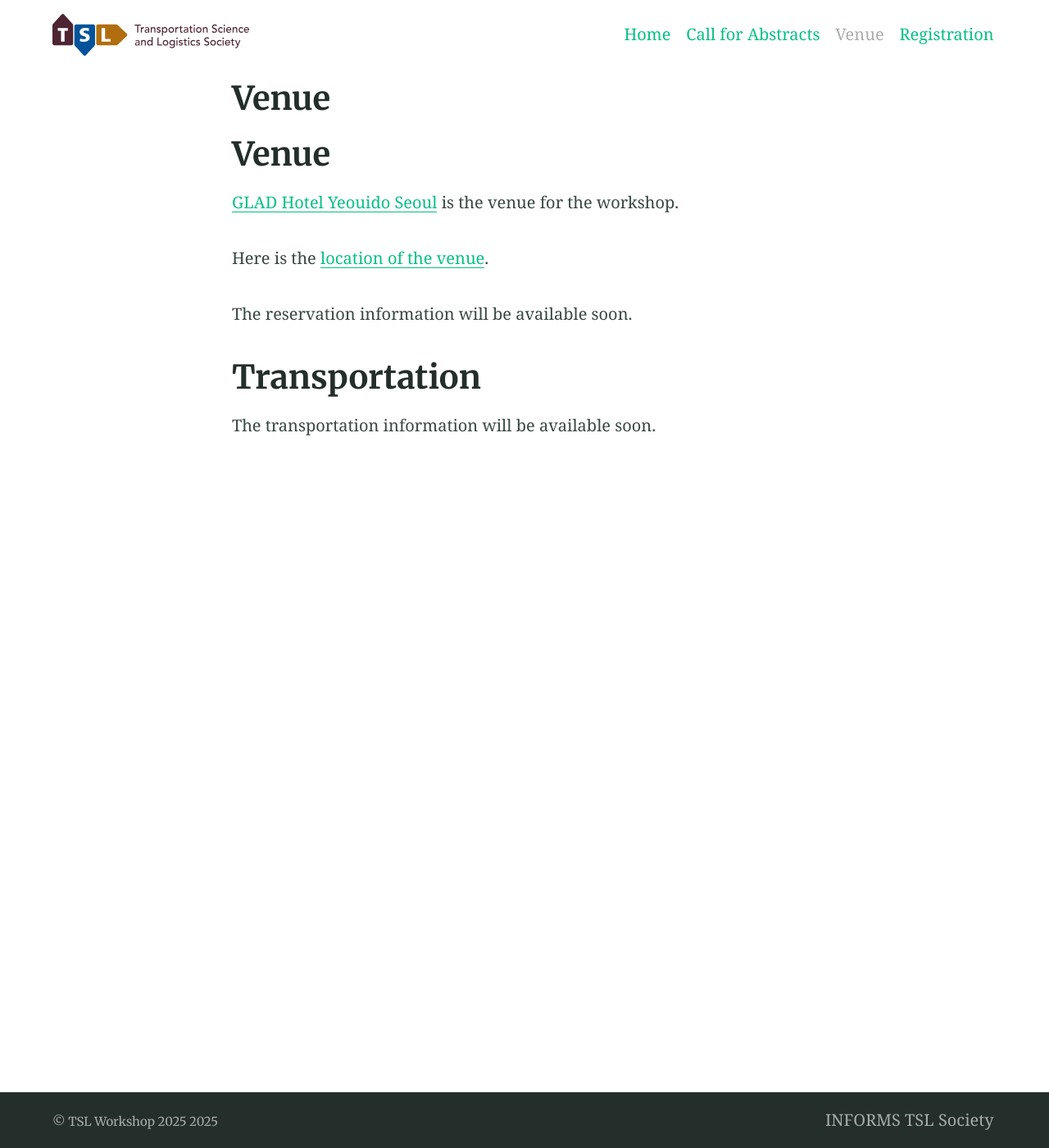
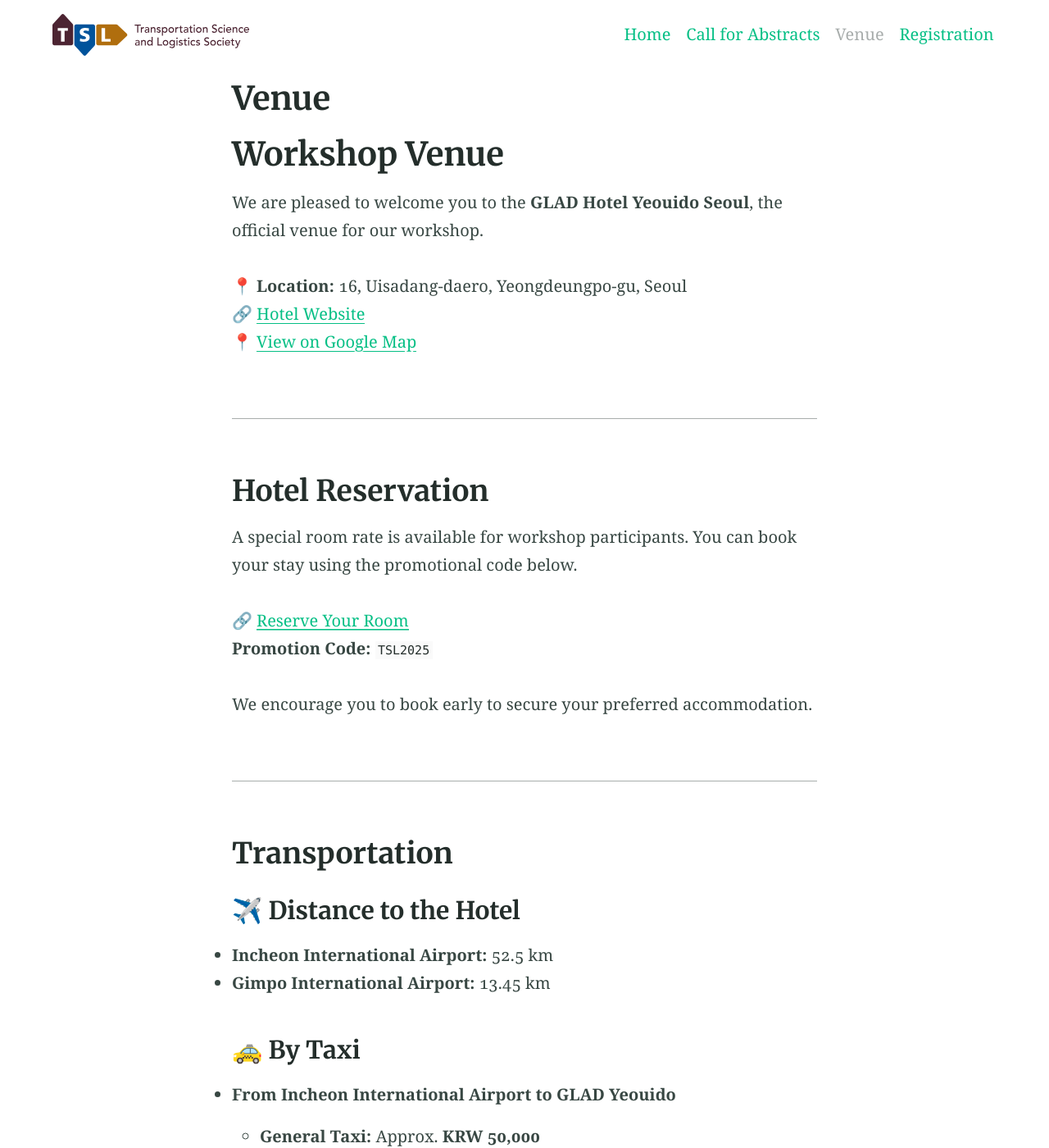
Before and after one commit to tsl2025kaist/tsl2025kaist.github.io, a Jekyll site: the page built from venue.md, in a window 1280 px wide and 1400 px high. Shown: the whole window at 82% size. Built offline with Jekyll 4.4.1, drawn with Linux system fonts in a browser that asks for light colours; some of the changed text lies outside the part shown.

Commit message:
update venue information

```diff
--- a/venue.md
+++ b/venue.md
@@ -4,15 +4,41 @@
 ---
 
 
-# Venue
+# Workshop Venue
 
-[GLAD Hotel Yeouido Seoul](https://www.glad-hotels.com/yeouido/index.do?locale=en) is the venue for the workshop.
+We are pleased to welcome you to the **GLAD Hotel Yeouido Seoul**, the official venue for our workshop.
 
-Here is the [location of the venue](https://maps.app.goo.gl/YHT8KQnnpna6hvMw5).
+📍 **Location:** 16, Uisadang-daero, Yeongdeungpo-gu, Seoul
+🔗 [Hotel Website](https://www.glad-hotels.com/yeouido/index.do?locale=en)
+📍 [View on Google Map](https://maps.app.goo.gl/YHT8KQnnpna6hvMw5)
 
-The reservation information will be available soon.
+---
+
+## Hotel Reservation
+
+A special room rate is available for workshop participants. You can book your stay using the promotional code below.
+
+🔗 [Reserve Your Room](https://www.glad-hotels.com/yeouido/index.do)
+**Promotion Code:** `TSL2025`
+
+We encourage you to book early to secure your preferred accommodation.
+
+---
+
+## Transportation
 
 
-# Transportation
+### ✈️ Distance to the Hotel
+- **Incheon International Airport:** 52.5 km
+- **Gimpo International Airport:** 13.45 km
 
-The transportation information will be available soon.
+### 🚕 By Taxi
+- **From Incheon International Airport to GLAD Yeouido**
+  - **General Taxi:** Approx. **KRW 50,000**
+  - **Deluxe Taxi:** Approx. **KRW 90,000**
+
+### 🚇 By Subway
+- Take **Seoul Subway Line 9** and get off at **National Assembly Station**.
+- Use **Exit 4**, and the hotel is just a short walk away.
+
+If you need any assistance with your travel arrangements, please do not hesitate to contact us. We look forward to welcoming you to the workshop!
```
